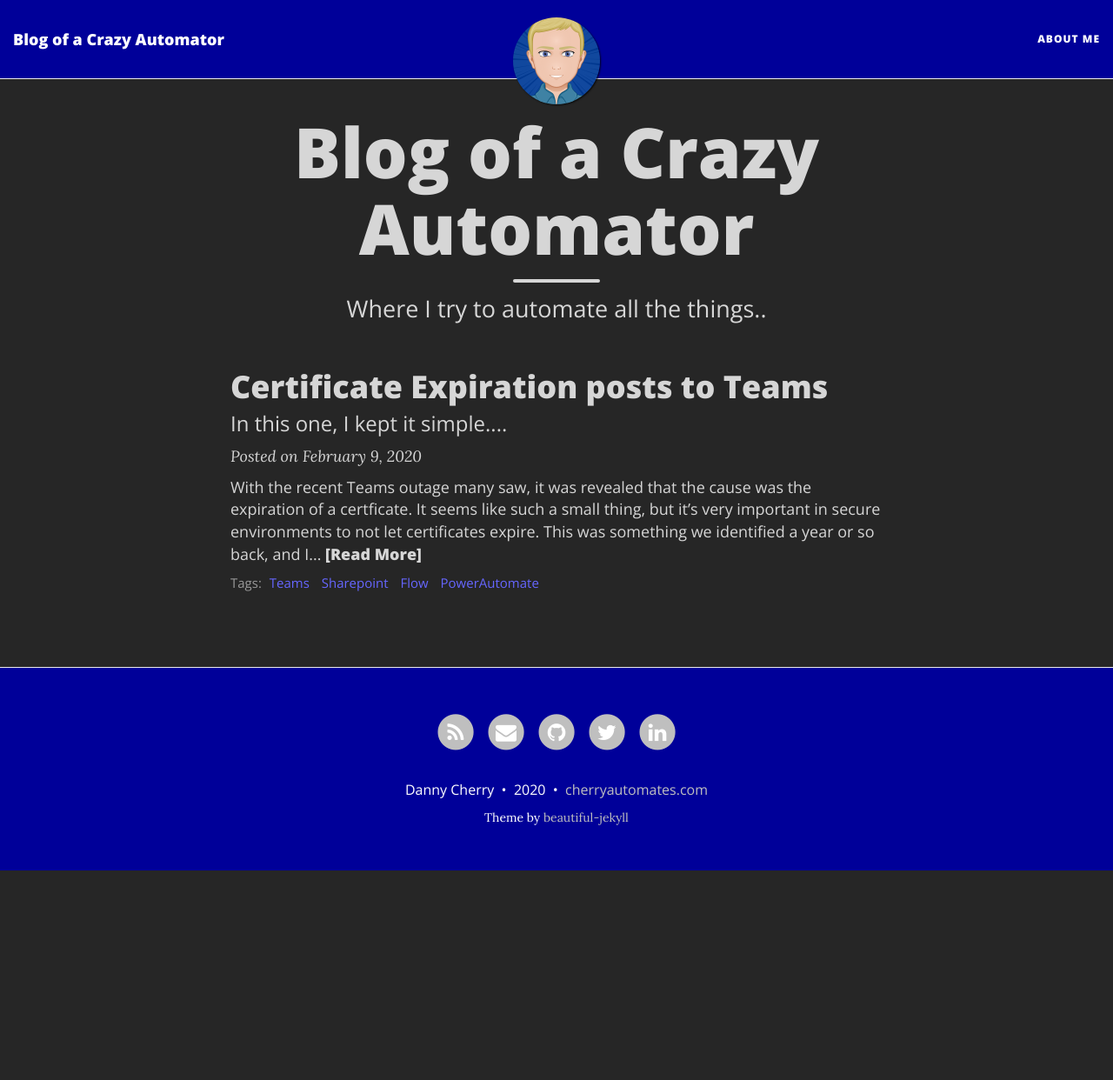
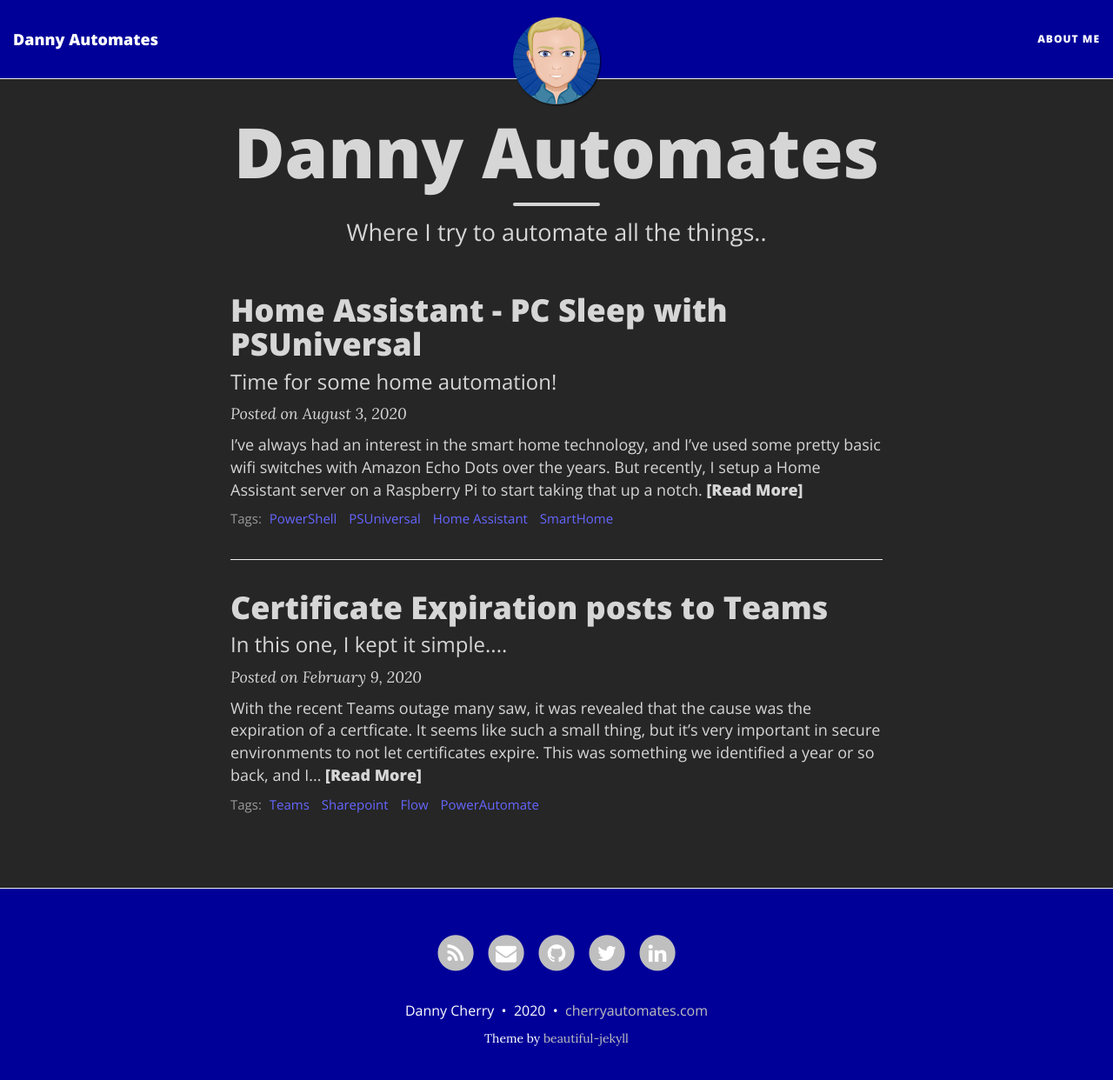
Before and after one commit to dcherry88/dcherry88.github.io, a Jekyll site: the page built from index.html, in a window 1280 px wide and 1255 px high. Shown: the top 1242 px of the window at 87% size. Built offline with Jekyll 4.4.1, drawn with Linux system fonts in a browser that asks for light colours; nearby versions of some CDN libraries; the list of posts is cut into pages by our own code; some of the changed lines change nothing that is shown.

Commit message:
Home Assitant PC Sleep blog upload

````diff
--- a/_config.yml
+++ b/_config.yml
@@ -1,7 +1,7 @@
 # --- General options --- #
 
 # Name of website
-title: Blog of a Crazy Automator
+title: Danny Automates
 
 # Short description of your site
 description: A site where I show of some of my more brilliant automation ideas.
--- /dev/null
+++ b/_posts/2020-08-03-Home-Assistant-Sleep-and-Wake-PC.md
@@ -0,0 +1,110 @@
+---
+layout: post
+title: Home Assistant - PC Sleep with PSUniversal
+subtitle: Time for some home automation!
+tags: [PowerShell,PSUniversal,Home Assistant,SmartHome]
+comments: true
+---
+
+I've always had an interest in the smart home technology, and I've used some pretty basic wifi switches with Amazon Echo Dots over the years. But recently, I setup a Home Assistant server on a Raspberry Pi to start taking that up a notch.
+
+For anyone not aware of what Home Assistant is, it's a open source Home Automation platform with tons of great integrations and plugins. Many manufacturers have built in support for it and many in the community have expanded that even further. There are customizable dashboards to see your home automation stuff in one view, as well as Scripts to execute steps for devices and automations to turn of and on things based off various triggers. I encourage any DIY tech enthusiast with an interest in the Smart Home area to take a look! https://www.home-assistant.io/
+
+Back on the project at hand. I've been toying with fun automations, such as being able to shutdown my monitors at the end of the day with a simple command or scheduling it to come on automatically at the start of my day. But I've always just left my personal computer on. It's not a bad thing, but I really wanted to be able to turn it off and on at whim. I opted for utilizing the Sleep functionality of Windows 10, because this allows me to easily use Home Assistant's Wake-On-Lan functionality to send a packet and wake up the computer anytime I wanted.
+
+There are many guides for a number of different ways to achieve the shutdown aspect, but all I tried were unsuccessful or wildy complicated. And then it hit me, PSUniversal by Ironman Software. I've been using the original release called Universal Dashboard for the last year at work to programatically create webpages via PowerShell code, and it has been amazing. Especially for this guy, who has no WebUI experience.
+
+PSUniversal is the next iteration of this, providing all the functionality Universal Dashboard did, but also some great automation functionalities and API functionality. This ability to create the API call is what I decided to use.
+
+First, the sleep command to be run. Unfortunately, no easy PowerShell command to do it. There are some Windows cmds to do it, but honestly I just wanted something simple. Enter [Nircmd](https://www.nirsoft.net/utils/nircmd.html), a great utility I've used in the past to expand some great functionalities not built into Windows. In this case, it's as simple as this command.
+
+```
+nircmd.exe standby
+```
+
+Next, I needed PSUniversal installed. You can find the download options [here](https://ironmansoftware.com/downloads/). I am in no way paid to recommend any of the software here today, but I do encourage you to take a look. In my case, I'm going to utilize the Windows MSI install. It installs all the files, sets up a service and starts it. The service runs the website, which can be found at localhost:5000 on the system you installed on. Default install login is just admin and any password (it just needs it to pass the admin to login).
+
+![LoginPage](/img/ha-pcsleep/msedge_2020-08-03_20-11-16.png)
+
+Once logged in, we are going to head to the API tab on the left. Then hit Add Endpoints in the top right corner. The following window will popup. I'm going to name mine simply /sleep-pc and make it a POST method. The free version of PSUniversal does not allow authentication in the classic sense, but you could build some checks into the actual code of you want. Once this is filled out, hit OK.
+
+![APISetup](/img/ha-pcsleep/msedge_2020-08-03_20-12-22.png)
+
+Once created, it takes you to the view page for the API. It shows the script that is executed on the computer PSUniversal is installed on when the API call is made. I'm going to hit Edit in the top right, which will allow me to edit the PowerShell code right in the same window.
+
+![ScriptSetup](/img/ha-pcsleep/msedge_2020-08-03_20-15-35.png)
+
+In this case, the script is pretty simple.
+
+```
+Start-Process -FilePath F:\nircmd-x64\nircmd.exe -ArgumentList 'standby'
+```
+
+Hit save in the top right corner.  You are now done with this part! This can easily be tested out by making the appropriate API call against the system. Back on the main API endpoints page, you can hit the Copy URL button next to your new API to get the exact path you need for the call.
+
+![APIUrl](/img/ha-pcsleep/msedge_2020-08-03_20-18-26.png)
+
+If you have another computer in the network, you can run the command from there. Or you can just run it on the same system in PowerShell and it should put the computer to sleep.
+
+```
+Invoke-RestMethod -uri 'http://x.x.x.x:5000/sleep-pc' -Method POST
+```
+
+Once you've confirmed that part, it's time to set this up in Home Assistant! I'm going to make an assumption for this part, that you are already involved within Home Assistant and have some fore knowledge on how to take certain steps before you dig into this further. If you don't, I strongly encourage you take a step back from this particular project and do some initial familiarization with the platform as a whole.
+
+We are going to head into the configuration.yaml file to add the entries for both the Wake-on-lan and the sleep api call. I installed the File Editor plugin that lets me do this right inside the Home Assistant webpage.
+
+In a section of your yaml file, wherever you prefer from an organization standpoint, you will use the following code. Be sure to put in the MAC address to the NIC on the system you want to wake up, as well as the IP to that same system which should be running PSUniversal. Feel free to give them whatever names you prefer. You'll notice we are using curl for the API call, since this is on a raspberry pi linux image.
+
+```
+switch:
+  - platform: wake_on_lan
+    mac: '00:00:00:00:00:00'
+    name: "PC wake up"
+
+  - platform: command_line
+    switches:
+        pc_sleep:
+            command_off: 'curl -X POST -k http://x.x.x.x:5000/sleep-pc -d " "'
+
+```
+
+Once this is done, save the configuration.yaml and restart Home Assistant. You will now be able to reference these switch entities in automation or scripts to either put the PC to sleep or to wake it back up.
+
+The last part is fairly straight forward, you can now add these both as switches on your Home Assistant dashboard. I took it a step further and formatted them simply as buttons on my dashboard, and here is that code.
+
+Wakeup Button looks like this:
+
+![Wakeup](/img/ha-pcsleep/msedge_2020-08-03_20-29-06.png)
+```
+entity: switch.pc_wake_up
+hold_action:
+  action: more-info
+icon: 'mdi:power-standby'
+show_icon: true
+show_name: true
+show_state: false
+tap_action:
+  action: toggle
+type: button
+```
+
+And the Sleep button like this:
+
+![Sleep](/img/ha-pcsleep/msedge_2020-08-03_20-29-40.png)
+```
+entity: switch.pc_sleep
+hold_action:
+  action: more-info
+icon: 'mdi:power-sleep'
+name: PC Sleep
+show_icon: true
+show_name: true
+show_state: false
+tap_action:
+  action: toggle
+type: button
+
+```
+
+The great thing about this merging of PSUniversal and Home Assistant is it opens up other automation opportunities. I plan to pursue more scenarios myself. I hope that this article has been informative and helpful, or at least stoke some creative thinking when it comes to utilizing tools like these for automation and ease!
--- a/index.html
+++ b/index.html
@@ -1,6 +1,6 @@
 ---
 layout: page
-title: Blog of a Crazy Automator
+title: Danny Automates
 subtitle: Where I try to automate all the things..
 use-site-title: true
 ---
````
Also changed, not shown: img/ha-pcsleep/msedge_2020-08-03_20-11-16.png (added), img/ha-pcsleep/msedge_2020-08-03_20-12-22.png (added), img/ha-pcsleep/msedge_2020-08-03_20-15-35.png (added), img/ha-pcsleep/msedge_2020-08-03_20-18-26.png (added), img/ha-pcsleep/msedge_2020-08-03_20-29-06.png (added), img/ha-pcsleep/msedge_2020-08-03_20-29-40.png (added).
